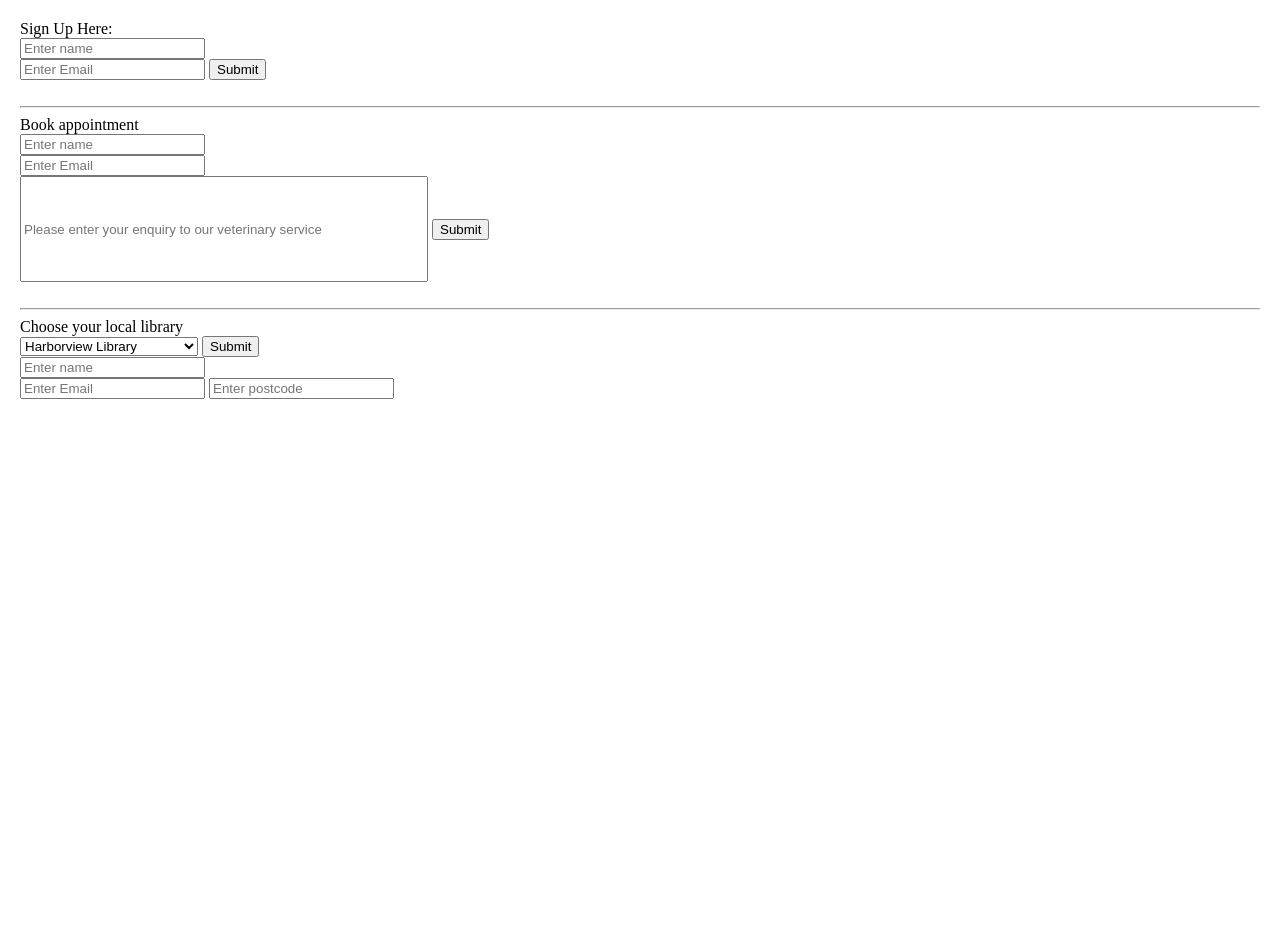
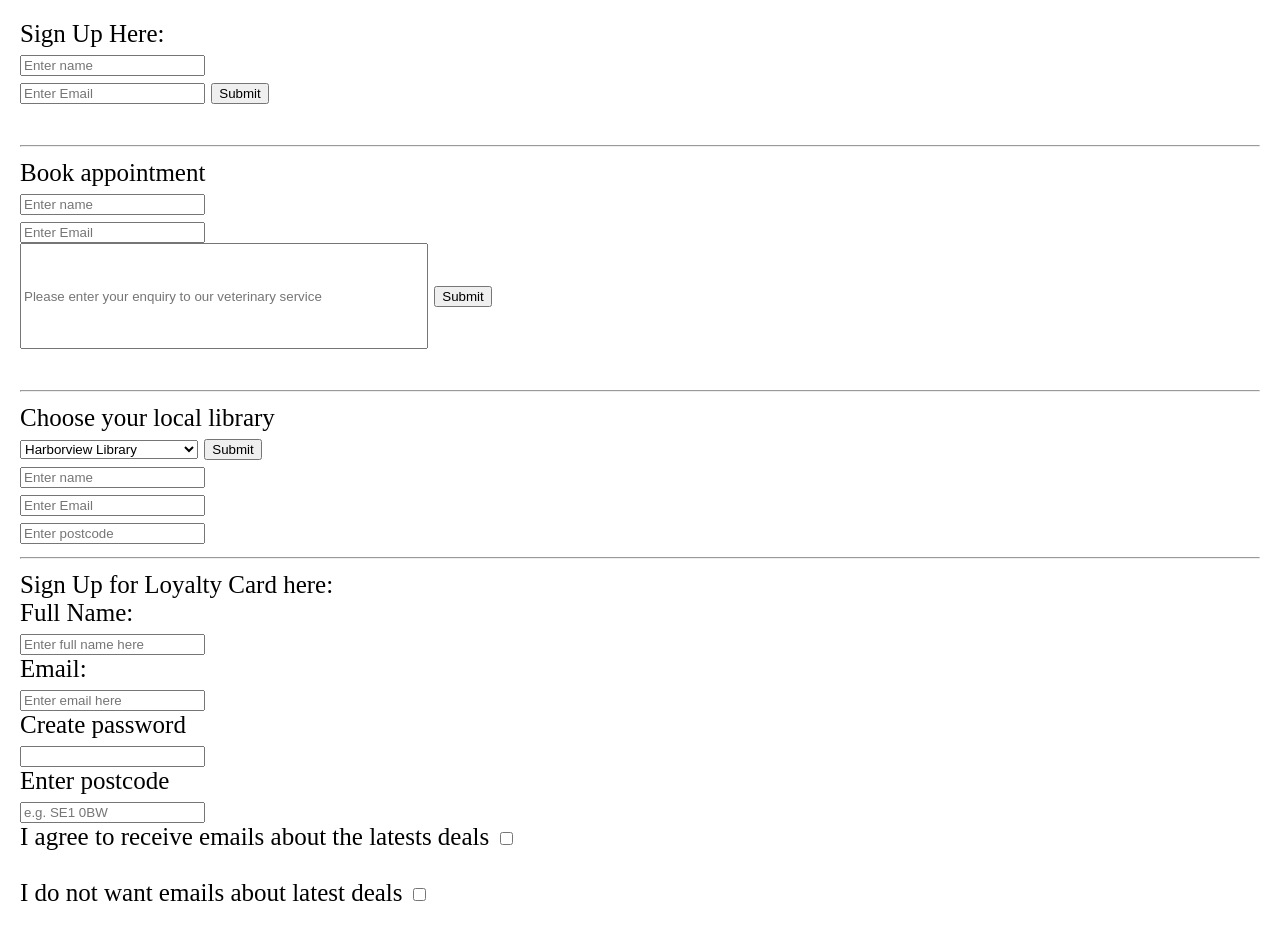
Before and after one commit to nimsay06/Bath-Spa--Cohort9, a plain HTML site: page forms/forms.html in a window 1280 px wide. Before the commit the page ends 800 px from the top, so only its background shows below. Drawn offline with Linux system fonts and the light colour scheme.

Commit message:
completed forms

```diff
--- a/forms/forms.html
+++ b/forms/forms.html
@@ -4,8 +4,13 @@
     <meta charset="UTF-8" />
     <meta http-equiv="X-UA-Compatible" content="IE=edge" />
     <meta name="viewport" content="width=device-width, initial-scale=1.0" />
-    <title>Forms</title>
+    <title>Forms Task</title>
   </head>
+  <style>
+    body {
+      font-size: 25px;
+    }
+  </style>
   <body style="margin: 20px">
     <div>
       <form>
@@ -39,10 +44,6 @@
     <br />
     <hr />
 
-    <!--
-         library
-        supermarket loyalty card -->
-
     <div>
       <form>
         <label for="library">Choose your local library</label>
@@ -59,7 +60,36 @@
         <br />
         <input type="text" name="first-name" placeholder="Enter name" /><br />
         <input type="text" name="email" placeholder="Enter Email" />
+        <br />
         <input type="text" name="postcode" placeholder="Enter postcode" />
+      </form>
+    </div>
+    <hr />
+    <div>
+      <form>
+        <label for="loyaltyCard">Sign Up for Loyalty Card here:</label>
+        <br />
+        <label for="fullName">Full Name:</label><br />
+        <input
+          type="text"
+          name="fullName"
+          placeholder="Enter full name here"
+        /><br />
+        <label for="email">Email:</label><br />
+        <input type="email" placeholder="Enter email here" /><br />
+        <label for="password">Create password</label><br />
+        <input type="password" /><br />
+        <label for="postcode">Enter postcode</label><br />
+        <input type="text" name="postcode" placeholder="e.g. SE1 0BW" />
+        <br />
+        <label for="join"
+          >I agree to receive emails about the latests deals</label
+        >
+        <input type="checkbox" name="join" />
+        <br />
+        <br />
+        <label for="join">I do not want emails about latest deals</label>
+        <input type="checkbox" name="join" />
       </form>
     </div>
   </body>
```
